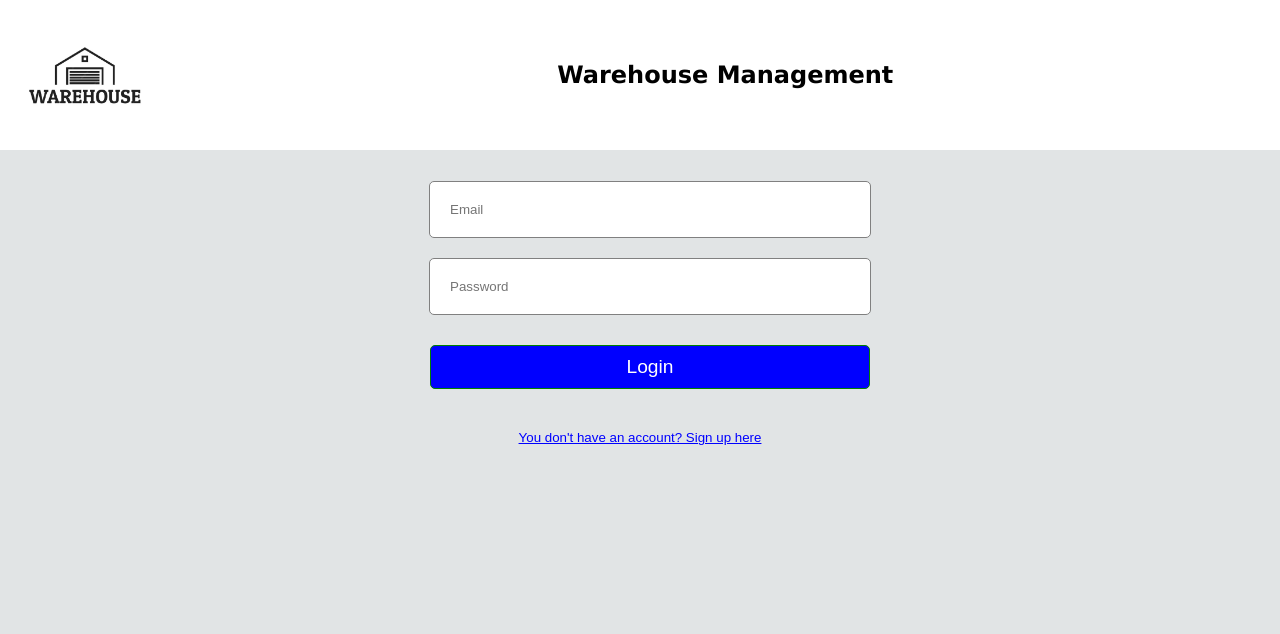
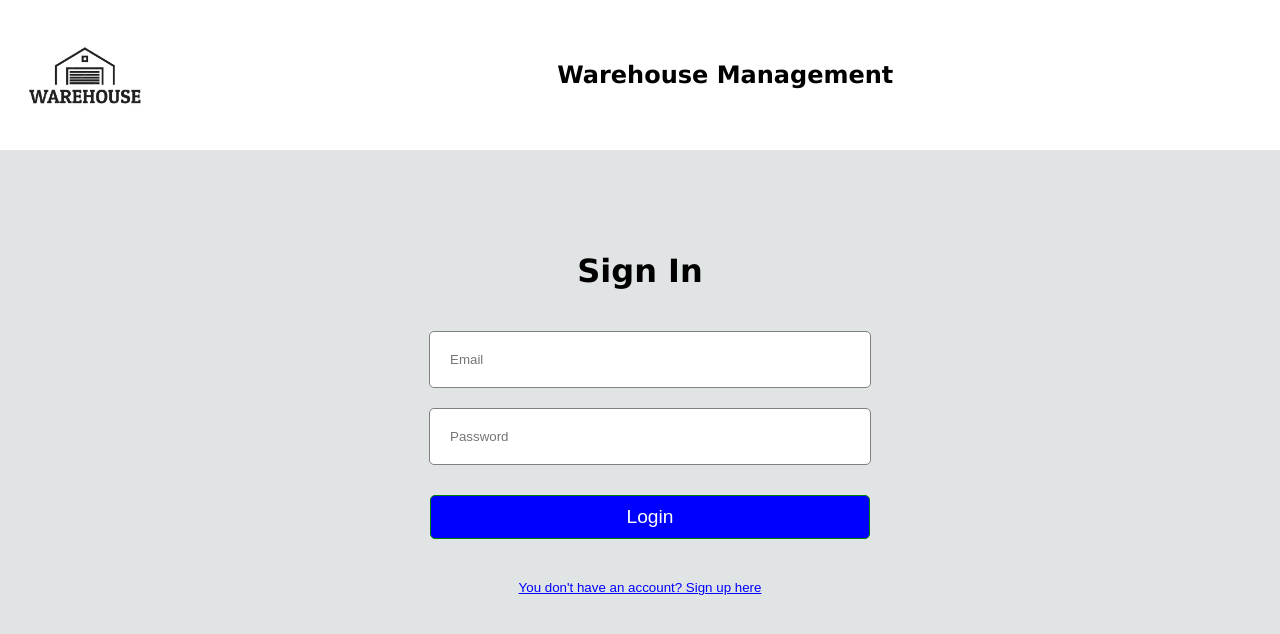
Before and after one commit to Skyenade/Warehouse-Supply, a React (Create React App) app: page /signin in a window 1280 px wide. Shown: the top 634 px of the page. Built offline with nearby package versions, Linux system fonts and the light colour scheme; no server answers; the database is empty.

Commit message:
css updates

```diff
--- a/src/Components/Style.css
+++ b/src/Components/Style.css
@@ -21,6 +21,7 @@ body {
 
 .logo-header {
     height: 100%;
+    display: flex;
 }
 
 .header-right {
@@ -36,6 +37,7 @@ body {
     margin: 0;
     font-size: 24px;
     color: black;
+
 }
 
 .email-in-use {
@@ -167,6 +169,7 @@ form button:hover {
     display: flex;
     flex-direction: column;
     min-height: 100vh;
+    margin-top: 150px;
 }
 
 .form-container {
```
